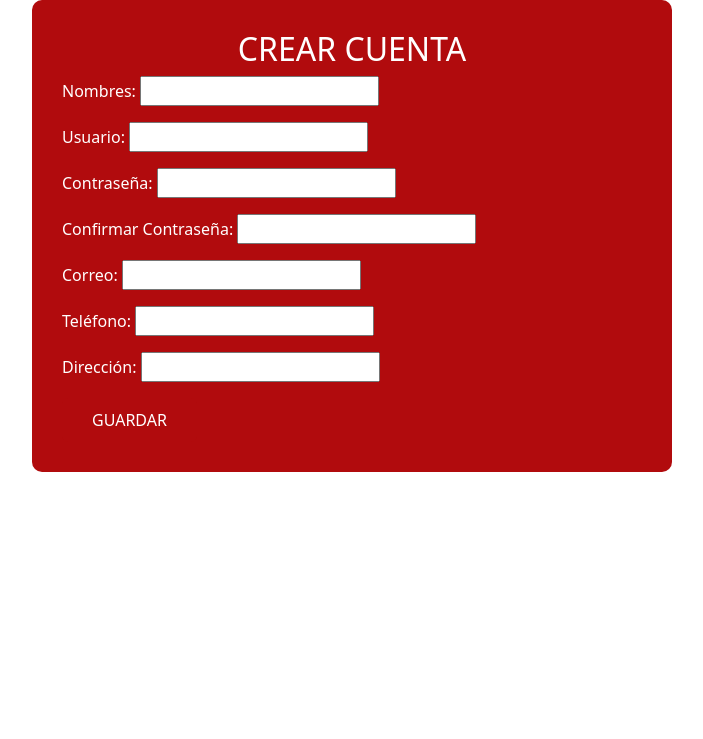
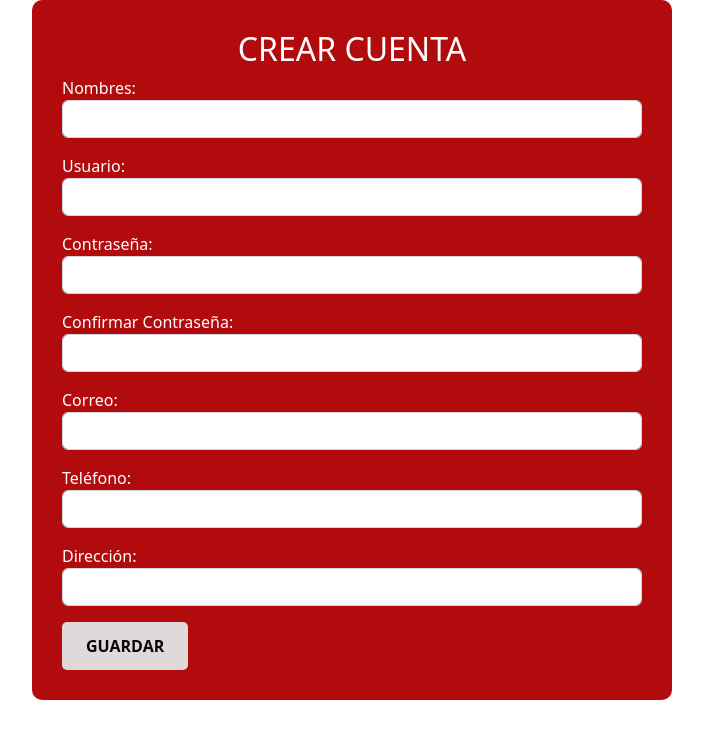
Before and after one commit to DABS03/ProyectoLaEsquina, a Django app: page /crear-cuenta/ in a window 1280 px wide. Shown: the top 739 px of the page, without its empty margins (288-991 px from the left). Run offline with Django 5.2, Linux system fonts and the light colour scheme; parts of the project's set-up code (start-up, migrations or seed data) failed here and were passed over.

Commit message:
Crear cuenta mejorado (vista)

```diff
--- a/ProyectoLaEsquina/Apps/LaEsquina/forms.py
+++ b/ProyectoLaEsquina/Apps/LaEsquina/forms.py
@@ -4,7 +4,6 @@ from .models import Usuario, Rol
 class CrearCuentaForm(forms.ModelForm):
     contrasena = forms.CharField(widget=forms.PasswordInput())
     confirmar_contrasena = forms.CharField(widget=forms.PasswordInput(), label='Confirmar Contraseña')
-    imagen = forms.ImageField(required=False)
     telefono = forms.CharField(widget=forms.TextInput(attrs={'type': 'text'}))
 
     class Meta:
@@ -15,7 +14,7 @@ class CrearCuentaForm(forms.ModelForm):
         cleaned_data = super().clean()
         contrasena = cleaned_data.get("contrasena")
         confirmar_contrasena = cleaned_data.get("confirmar_contrasena")
-        # Contraseñas deben ser iguals
+        # Contraseñas deben ser iguales
         if contrasena and confirmar_contrasena and contrasena != confirmar_contrasena:
             self.add_error('confirmar_contrasena', 'Las contraseñas no coinciden.')
 
@@ -26,7 +25,8 @@ class CrearCuentaForm(forms.ModelForm):
         # Asignar el rol de cliente a todos los usuarios creados
         rol_cliente = Rol.objects.get(nombre_rol='Cliente')
         user.id_rol = rol_cliente
-        user.set_password(self.cleaned_data['contrasena'])  # Establecer la contraseña
+        # Asignar la contraseña directamente sin cifrar
+        user.contrasena = self.cleaned_data['contrasena']
         if commit:
             user.save()
         return user
--- a/ProyectoLaEsquina/Apps/LaEsquina/models.py
+++ b/ProyectoLaEsquina/Apps/LaEsquina/models.py
@@ -1,4 +1,5 @@
 from django.db import models
+from django.contrib.auth.hashers import make_password
 
 #Base de datos LaEsquina
 
@@ -17,11 +18,14 @@ class Usuario(models.Model):
     direccion = models.CharField(max_length=255)
     usuario = models.CharField(max_length=50, unique=True)
     contrasena = models.CharField(max_length=255)
-    imagen = models.BinaryField(null=True, blank=True)
+    #imagen = models.ImageField(upload_to='imagenes/', null=True, blank=True)
     id_rol = models.ForeignKey(Rol, on_delete=models.CASCADE)
 
     def __str__(self):
         return self.usuario
+
+    #def set_password(self, raw_password):
+     #   self.contrasena = make_password(raw_password)
 
 class EstadoPedido(models.Model):
     id_estado = models.AutoField(primary_key=True)
--- /dev/null
+++ b/ProyectoLaEsquina/Apps/LaEsquina/templatetags/form_filters.py
@@ -0,0 +1,7 @@
+from django import template
+
+register = template.Library()
+
+@register.filter
+def add_class(field, css_class):
+    return field.as_widget(attrs={'class': css_class})
--- a/ProyectoLaEsquina/Apps/LaEsquina/views.py
+++ b/ProyectoLaEsquina/Apps/LaEsquina/views.py
@@ -82,6 +82,7 @@ def crear_cuenta(request):
         form = CrearCuentaForm(request.POST, request.FILES)
         if form.is_valid():
             form.save()  # Guardar en base de datos
+            messages.success(request, 'Cuenta creada exitosamente. Ya puede iniciar sesión.')
             return redirect('login')  # Redirigir a la página de login después de crear la cuenta
     else:
         form = CrearCuentaForm()
--- a/ProyectoLaEsquina/ProyectoLaEsquina/settings.py
+++ b/ProyectoLaEsquina/ProyectoLaEsquina/settings.py
@@ -115,6 +115,12 @@ USE_I18N = True
 USE_TZ = True
 
 
+# Media para fotos de perfil
+
+#MEDIA_URL = '/media/'
+#MEDIA_ROOT = BASE_DIR / 'media'
+
+
 # Static files (CSS, JavaScript, Images)
 # https://docs.djangoproject.com/en/5.1/howto/static-files/
 
--- a/ProyectoLaEsquina/ProyectoLaEsquina/urls.py
+++ b/ProyectoLaEsquina/ProyectoLaEsquina/urls.py
@@ -1,7 +1,6 @@
 from django.contrib import admin
 from django.urls import path
 from Apps.LaEsquina import views
-from Apps.LaEsquina.views import crear_cuenta
 
 urlpatterns = [
     path('admin/', admin.site.urls),
--- a/ProyectoLaEsquina/templates/crear_cuenta.html
+++ b/ProyectoLaEsquina/templates/crear_cuenta.html
@@ -1,5 +1,6 @@
+{% load form_filters %}
 <!DOCTYPE html>
-<html lang="en">
+<html lang="es">
 <head>
     <meta charset="UTF-8">
     <meta name="viewport" content="width=device-width, initial-scale=1.0">
@@ -18,10 +19,18 @@
             color: white;
         }
         .btn-custom {
-            background-color: #B10B0D;
-            color: white;
-            border: none;
-            padding: 10px 30px;
+            background-color: #e0d9d9; /* Color de fondo */
+            color: rgb(10, 6, 6); /* Color del texto */
+            border: none; /* Sin borde */
+            padding: 12px 24px; /* Espaciado interno */
+            font-size: 16px; /* Tamaño de fuente */
+            font-weight: bold; /* Negrita */
+            border-radius: 5px; /* Bordes redondeados */
+            transition: background-color 0.3s ease; /* Transición suave para cambios de color */
+        }
+        .btn-custom:hover {
+            background-color: #A00A0A; /* Color de fondo en hover */
+            color: #fff; /* Color del texto en hover */
         }
     </style>
 </head>
@@ -31,32 +40,32 @@
         <form method="POST" enctype="multipart/form-data">
             {% csrf_token %}
             <div class="mb-3">
-                <label for="nombres">Nombres:</label>
-                {{ form.nombres }}
+                <label for="id_nombres">Nombres:</label>
+                {{ form.nombres|add_class:"form-control" }}
             </div>
             <div class="mb-3">
-                <label for="usuario">Usuario:</label>
-                {{ form.usuario }}
+                <label for="id_usuario">Usuario:</label>
+                {{ form.usuario|add_class:"form-control" }}
             </div>
             <div class="mb-3">
-                <label for="contrasena">Contraseña:</label>
-                {{ form.contrasena }}
+                <label for="id_contrasena">Contraseña:</label>
+                {{ form.contrasena|add_class:"form-control" }}
             </div>
             <div class="mb-3">
-                <label for="confirmar_contrasena">Confirmar Contraseña:</label>
-                {{ form.confirmar_contrasena }}
+                <label for="id_confirmar_contrasena">Confirmar Contraseña:</label>
+                {{ form.confirmar_contrasena|add_class:"form-control" }}
             </div>
             <div class="mb-3">
-                <label for="correo">Correo:</label>
-                {{ form.correo }}
+                <label for="id_correo">Correo:</label>
+                {{ form.correo|add_class:"form-control" }}
             </div>
             <div class="mb-3">
-                <label for="telefono">Teléfono:</label>
-                {{ form.telefono }}
+                <label for="id_telefono">Teléfono:</label>
+                {{ form.telefono|add_class:"form-control" }}
             </div>
             <div class="mb-3">
-                <label for="direccion">Dirección:</label>
-                {{ form.direccion }}
+                <label for="id_direccion">Dirección:</label>
+                {{ form.direccion|add_class:"form-control" }}
             </div>
             <button type="submit" class="btn btn-custom">GUARDAR</button>
         </form>
--- a/ProyectoLaEsquina/templates/vlogin.html
+++ b/ProyectoLaEsquina/templates/vlogin.html
@@ -1,8 +1,10 @@
 {% load static %}
 {% if messages %}
-    <div class="alert alert-danger">
+    <div class="alert alert-dismissible fade show" role="alert">
         {% for message in messages %}
-            <p>{{ message }}</p>
+            <p class="{% if message.tags == 'success' %}alert-success{% else %}alert-danger{% endif %}">
+                {{ message }}
+            </p>
         {% endfor %}
     </div>
 {% endif %}
```
Also changed, not shown: ProyectoLaEsquina/Apps/LaEsquina/migrations/0007_alter_usuario_imagen.py (added), ProyectoLaEsquina/Apps/LaEsquina/migrations/0008_alter_usuario_imagen.py (added), ProyectoLaEsquina/Apps/LaEsquina/migrations/0009_remove_usuario_imagen.py (added), ProyectoLaEsquina/media/imagenes_perfil/Evidencia2.png (added), ProyectoLaEsquina/media/imagenes_perfil/Evidencia2_6dIeTkr.png (added), ProyectoLaEsquina/media/imagenes_perfil/Evidencia2_YrdwGdL.png (added), ProyectoLaEsquina/media/imagenes_perfil/Final.png (added), ProyectoLaEsquina/media/imagenes_perfil/Fotografía_Diego_Burgos.jpeg (added).
